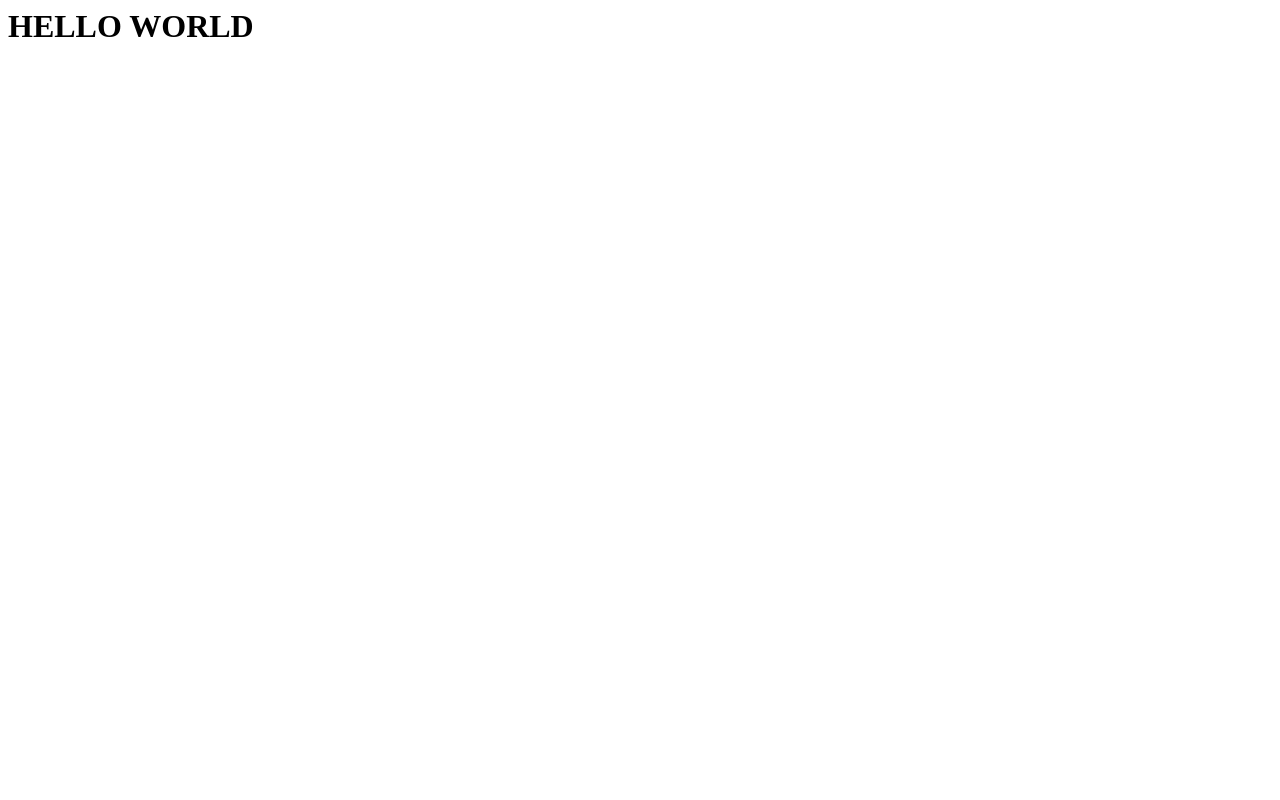
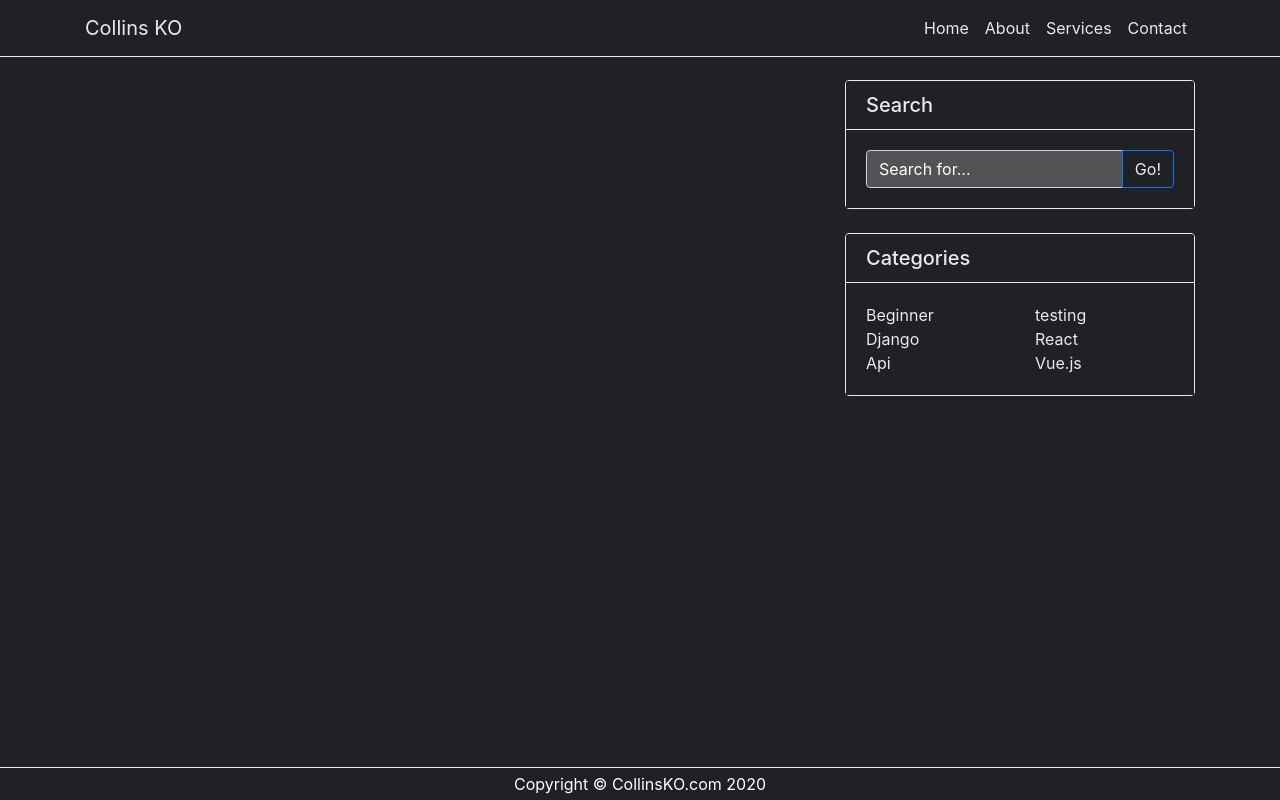
Before and after one commit to Onwughara-CK/collinsko, a Django app: page / in a window 1280 px wide. Before the commit the page is almost empty. Run offline with Django 3.2, Linux system fonts and the light colour scheme; data that the repository does not hold is empty; some libraries are stand-ins or nearby versions.

Commit message:
add base template and static files

```diff
--- /dev/null
+++ b/blog/static/blog/main.css
@@ -0,0 +1,47 @@
+/*!
+ * Start Bootstrap - Blog Home (https://startbootstrap.com/templates/blog-home)
+ * Copyright 2013-2020 Start Bootstrap
+ * Licensed under MIT (https://github.com/StartBootstrap/startbootstrap-blog-home/blob/master/LICENSE)
+ */
+* {
+  color: #e8eaed !important;
+  background-color: #202124 !important;
+}
+
+.card {
+  border: 1px solid #ececec !important;
+}
+
+.card-header {
+  border-bottom: 1px solid #ececec;
+}
+
+.card-footer {
+  border-top: 1px solid #ececec;
+}
+
+body {
+  padding-top: 56px;
+}
+
+nav {
+  border-bottom: 0.5px solid #ececec;
+}
+
+footer {
+  border-top: 1px solid #ececec !important;
+}
+
+.bg-dark {
+  background-color: #202124 !important;
+}
+
+.pagination > li > a {
+  border: 1px solid #007bff !important;
+}
+
+-webkit-input-placeholder,
+::placeholder,
+-moz-placeholder {
+  color: #ffffff !important;
+}
--- a/collinsko/urls.py
+++ b/collinsko/urls.py
@@ -15,8 +15,14 @@ Including another URLconf
 """
 from django.contrib import admin
 from django.urls import path, include
+from django.conf import settings
+from django.conf.urls.static import static
 
 urlpatterns = [
     path('admin/', admin.site.urls),
     path('', include('blog.urls')),
 ]
+
+if settings.DEBUG:
+    urlpatterns += static(settings.STATIC_URL,
+                          document_root=settings.STATIC_ROOT)
--- /dev/null
+++ b/templates/blog/base.html
@@ -0,0 +1,149 @@
+{% load static %}
+
+<!doctype html>
+<html lang="en">
+
+<head>
+    <title>Title</title>
+    <!-- Required meta tags -->
+    <meta charset="utf-8">
+    <meta name="viewport" content="width=device-width, initial-scale=1, shrink-to-fit=no">
+
+    <!-- Bootstrap CSS -->
+    <link rel="stylesheet" href="https://stackpath.bootstrapcdn.com/bootstrap/4.3.1/css/bootstrap.min.css"
+        integrity="sha384-ggOyR0iXCbMQv3Xipma34MD+dH/1fQ784/j6cY/iJTQUOhcWr7x9JvoRxT2MZw1T" crossorigin="anonymous">
+
+    <link rel="stylesheet" href="{% static 'blog\main.css' %}">
+</head>
+
+<body>
+    <!-- Navigation -->
+    <nav class="navbar navbar-expand-lg navbar-dark bg-dark fixed-top">
+        <div class="container">
+            <a class="navbar-brand" href="#">Collins KO</a>
+            <button class="navbar-toggler" type="button" data-toggle="collapse" data-target="#navbarResponsive"
+                aria-controls="navbarResponsive" aria-expanded="false" aria-label="Toggle navigation">
+                <span class="navbar-toggler-icon"></span>
+            </button>
+            <div class="collapse navbar-collapse" id="navbarResponsive">
+                <ul class="navbar-nav ml-auto">
+                    <li class="nav-item active">
+                        <a class="nav-link" href="#">Home
+                            <span class="sr-only">(current)</span>
+                        </a>
+                    </li>
+                    <li class="nav-item">
+                        <a class="nav-link" href="#">About</a>
+                    </li>
+                    <li class="nav-item">
+                        <a class="nav-link" href="#">Services</a>
+                    </li>
+                    <li class="nav-item">
+                        <a class="nav-link" href="#">Contact</a>
+                    </li>
+                </ul>
+            </div>
+        </div>
+    </nav>
+
+    <!-- Page Content -->
+    <div class="container mb-4">
+
+        <div class="row">
+
+            <!-- Blog Entries Column -->
+            <div class="col-md-8 my-4">
+                {% block content %}
+                {% endblock content %}
+            </div>
+
+            <!-- Sidebar Widgets Column -->
+            <div class="col-md-4">
+
+                <!-- Search Widget -->
+                <div class="card my-4">
+                    <h5 class="card-header">Search</h5>
+                    <div class="card-body">
+                        <div class="input-group">
+                            <input style="background-color: #525355 !important;" type="text" class="form-control"
+                                placeholder="Search for...">
+                            <span class="input-group-append">
+                                <button class="btn btn-outline-primary" type="button">Go!</button>
+                            </span>
+                        </div>
+                    </div>
+                </div>
+
+                <!-- Categories Widget -->
+                <div class="card my-4 d-none d-md-block">
+                    <h5 class="card-header">Categories</h5>
+                    <div class="card-body">
+                        <div class="row">
+                            <div class="col-lg-6">
+                                <ul class="list-unstyled mb-0">
+                                    <li>
+                                        <a href="#">Beginner</a>
+                                    </li>
+                                    <li>
+                                        <a href="#">Django</a>
+                                    </li>
+                                    <li>
+                                        <a href="#">Api</a>
+                                    </li>
+                                </ul>
+                            </div>
+                            <div class="col-lg-6">
+                                <ul class="list-unstyled mb-0">
+                                    <li>
+                                        <a href="#">testing</a>
+                                    </li>
+                                    <li>
+                                        <a href="#">React</a>
+                                    </li>
+                                    <li>
+                                        <a href="#">Vue.js</a>
+                                    </li>
+                                </ul>
+                            </div>
+                        </div>
+                    </div>
+                </div>
+
+                <!-- Side Widget -->
+                <!-- <div class="card my-4">
+          <h5 class="card-header">Side Widget</h5>
+          <div class="card-body">
+            You can put anything you want inside of these side widgets. They are easy to use, and feature the new
+            Bootstrap 4 card containers!
+          </div>
+        </div> -->
+
+            </div>
+
+        </div>
+        <!-- /.row -->
+
+    </div>
+    <!-- /.container -->
+
+    <!-- Footer -->
+    <footer class="fixed-bottom py-1 bg-dark">
+        <div class="container">
+            <p class="m-0 text-center text-white">Copyright &copy; CollinsKO.com 2020</p>
+        </div>
+        <!-- /.container -->
+    </footer>
+    <!-- Optional JavaScript -->
+    <!-- jQuery first, then Popper.js, then Bootstrap JS -->
+    <script src="https://code.jquery.com/jquery-3.3.1.slim.min.js"
+        integrity="sha384-q8i/X+965DzO0rT7abK41JStQIAqVgRVzpbzo5smXKp4YfRvH+8abtTE1Pi6jizo"
+        crossorigin="anonymous"></script>
+    <script src="https://cdnjs.cloudflare.com/ajax/libs/popper.js/1.14.7/umd/popper.min.js"
+        integrity="sha384-UO2eT0CpHqdSJQ6hJty5KVphtPhzWj9WO1clHTMGa3JDZwrnQq4sF86dIHNDz0W1"
+        crossorigin="anonymous"></script>
+    <script src="https://stackpath.bootstrapcdn.com/bootstrap/4.3.1/js/bootstrap.min.js"
+        integrity="sha384-JjSmVgyd0p3pXB1rRibZUAYoIIy6OrQ6VrjIEaFf/nJGzIxFDsf4x0xIM+B07jRM"
+        crossorigin="anonymous"></script>
+</body>
+
+</html>
--- a/templates/blog/home.html
+++ b/templates/blog/home.html
@@ -1 +1,31 @@
-<h1>HELLO WORLD</h1>
+{% extends 'blog/base.html' %}
+{% block content %}
+<!-- Blog Post -->
+{% if posts %}
+{% for post in posts %}
+<div class="card mb-4">
+    <div class="card-body">
+        <h2 class="card-title">{{ post.title }}</h2>
+        <p class="card-text">{{ post.content | truncatechars:150 }}</p>
+        <a href="#" class="btn btn-primary">Read More &rarr;</a>
+    </div>
+    <div class="card-footer text-muted">
+        Posted on {{ post.date_posted | date:"F j, Y"  }} by
+        <a href="#">{{ post.author }}</a>
+    </div>
+</div>
+
+<!-- Pagination -->
+{% if is_paginated %}
+<ul class="pagination justify-content-center mb-4">
+    <li class="page-item">
+        <a class="page-link" href="#">&larr; Prev</a>
+    </li>
+    <li class="page-item disabled">
+        <a class="page-link" href="#">Next &rarr;</a>
+    </li>
+</ul>
+{% endif %}
+{% endfor %}
+{% endif %}
+{% endblock %}
```
Also changed, not shown: templates/blog/detail.html (+22 -1 lines).
